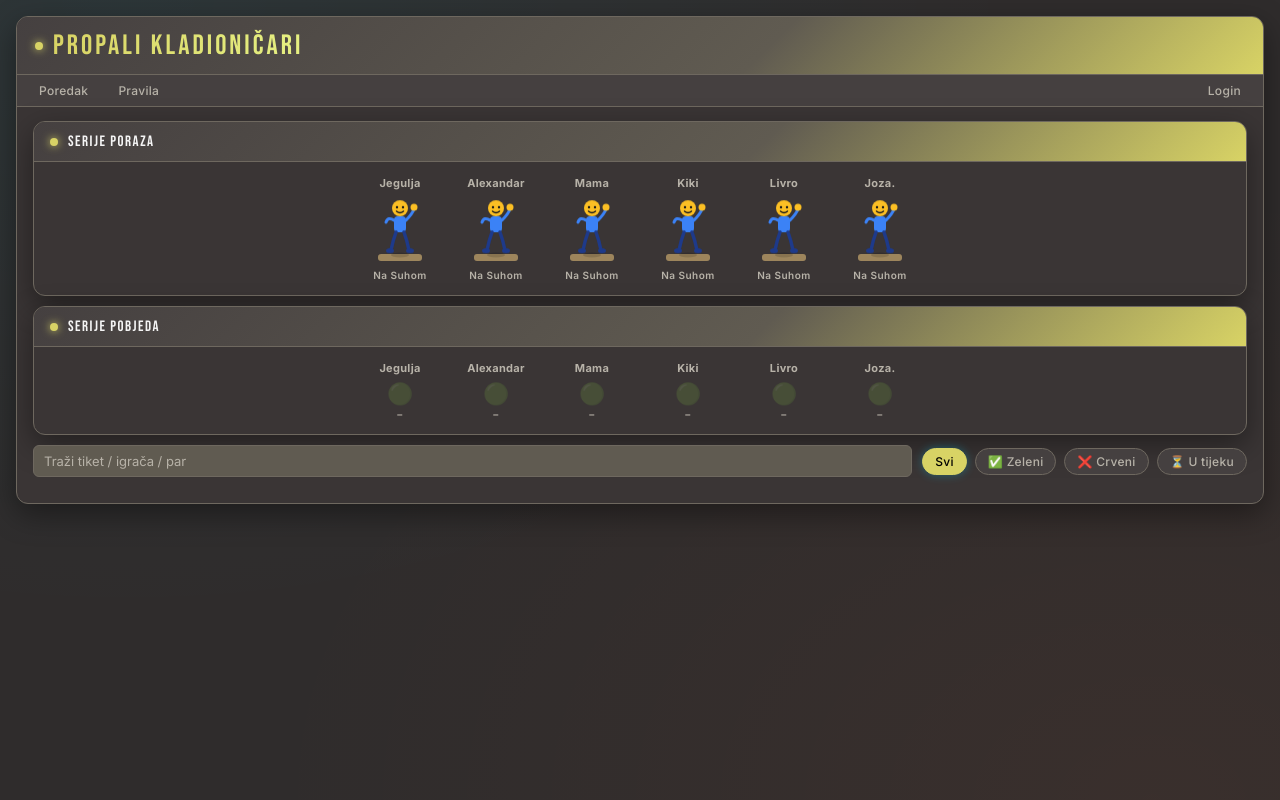
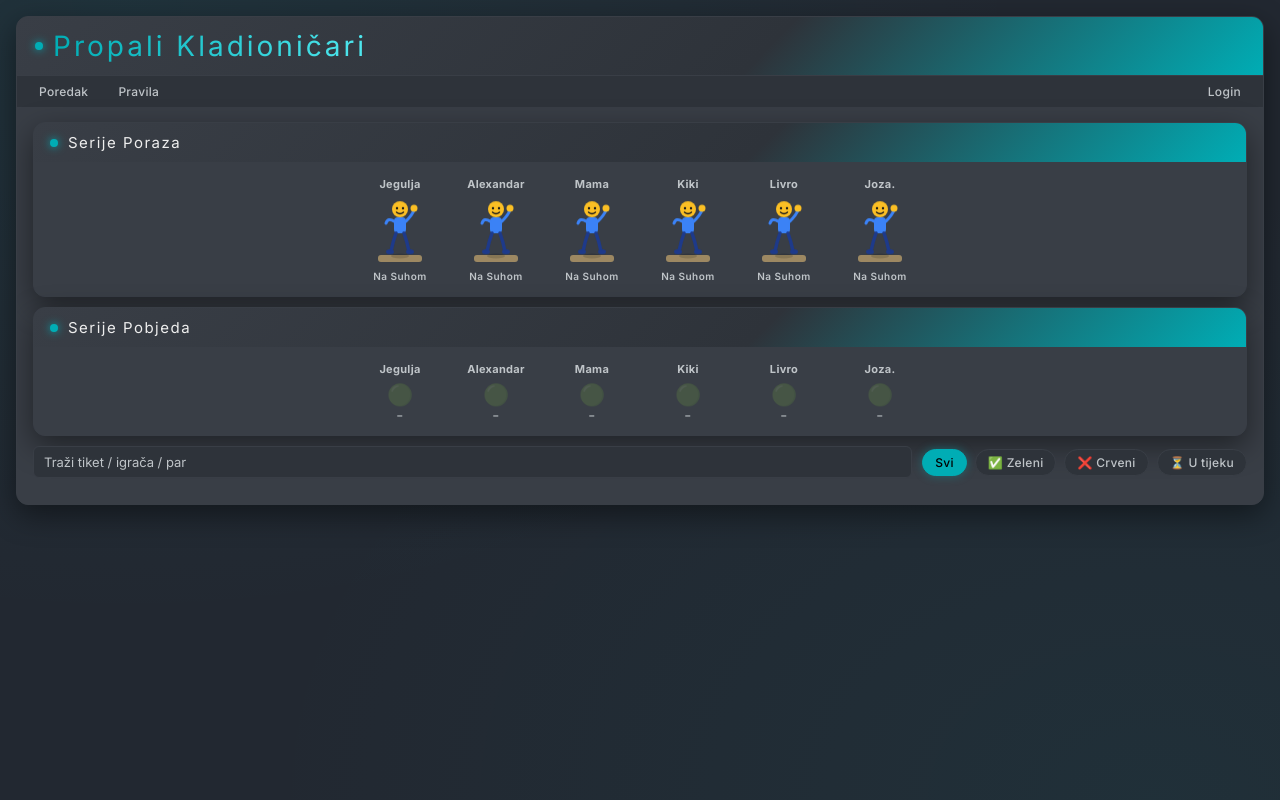
Before and after one commit to FabianBenc/Klada, a Flask app: page / in a window 1280 px wide. Run offline with Flask 2, Linux system fonts and the light colour scheme; data comes from the database, SQL or seed files in the repository; data that the repository does not hold is empty.

Commit message:
UI overhaul, new link

```diff
--- a/static/style.css
+++ b/static/style.css
@@ -1,25 +1,25 @@
-@import url('https://fonts.googleapis.com/css2?family=Bebas+Neue&family=Inter:wght@300;400;500;600;700&display=swap');
+@import url('https://fonts.googleapis.com/css2?family=Inter:wght@300;400;500;600;700&display=swap');
 
 :root {
-    --bg:        #2f2c2c;
-    --surface:   #3a3535;
-    --surface2:  #454040;
-    --surface3:  #605B51;
-    --border:    #6e685f;
+    --bg:        #222831;
+    --surface:   #393E46;
+    --surface2:  #2E333A;
+    --surface3:  #00ADB5;
+    --border:    #393E46;
 
-    --accent:    #D8D365;   /* highlight */
-    --accent2:   #E6F082;   /* brighter highlight */
+    --accent:    #00ADB5;   /* highlight */
+    --accent2:   #4FE7EE;   /* brighter highlight */
 
-    --green:     #9be37a;
+    --green:     #00ADB5;
     --red:       #e57373;
-    --gold:      #D8D365;
+    --gold:      #00ADB5;
 
-    --text:      #f5f5f5;
-    --text-muted:#b7b2a8;
+    --text:      #EEEEEE;
+    --text-muted:#BFC4C8;
 
     --radius:    12px;
-    --shadow:    0 10px 30px rgba(0,0,0,0.4);
-    --glow:      0 0 18px rgba(216,211,101,0.25);
+    --shadow:    0 10px 30px rgba(0,0,0,0.45);
+    --glow:      0 0 18px rgba(0,173,181,0.25);
 }
 
 *, *::before, *::after { box-sizing: border-box; margin: 0; padding: 0; }
@@ -27,13 +27,13 @@
 body {
     background: var(--bg);
     color: var(--text);
-    font-family: 'Inter', sans-serif;
+    font-family: "Söhne", "Inter", "Helvetica Neue", Arial, sans-serif;
     font-size: 14px;
     min-height: 100vh;
     padding: 16px;
     background-image:
-        radial-gradient(ellipse at 10% 0%, rgba(0,212,255,0.06) 0%, transparent 55%),
-        radial-gradient(ellipse at 90% 100%, rgba(255,107,53,0.05) 0%, transparent 55%);
+        radial-gradient(ellipse at 10% 0%, rgba(0,173,181,0.08) 0%, transparent 55%),
+        radial-gradient(ellipse at 90% 100%, rgba(0,173,181,0.06) 0%, transparent 55%);
 }
 
 /* ── LAYOUT WRAPPER ─────────────────────────────── */
@@ -50,13 +50,13 @@ body {
 .title-bar {
     background: linear-gradient(
         135deg,
-        #454040 0%,
-        #605B51 60%,
-        #D8D365 100%
+        #393E46 0%,
+        #2E333A 60%,
+        #00ADB5 100%
     ) !important;
 
-    color: #1f1f1f;
-    border-bottom: 1px solid #6e685f;
+    color: #0d0d0d;
+    border-bottom: 1px solid var(--border);
     padding: 10px 16px;
     display: flex;
     align-items: center;
@@ -74,7 +74,7 @@ body {
 
 .title-bar-text {
     color: var(--text) !important;
-    font-family: 'Bebas Neue', sans-serif;
+    font-family: "Söhne", "Inter", "Helvetica Neue", Arial, sans-serif;
     font-size: 15px;
     letter-spacing: 1.5px;
     font-weight: 400 !important;
@@ -103,10 +103,9 @@ body {
 
 .menu-item:hover {
     background: var(--surface3);
-    color: var(--accent);
+    color: #0d0d0d;
 }
 
-/* Allow anchor tags as menu items */
 a.menu-item {
     display: flex;
     align-items: center;
@@ -118,7 +117,7 @@ a.menu-item:hover {
     opacity: 1;
 }
 
-/* Right-aligned dropdown (for admin menu) */
+/* Right-aligned dropdown */
 .dropdown[style*="right:0"] {
     left: auto;
     right: 0;
@@ -152,7 +151,7 @@ a.menu-item:hover {
 
 .dropdown a:hover {
     background: var(--surface3);
-    color: var(--accent);
+    color: #0d0d0d;
     padding-left: 20px;
 }
 
@@ -171,7 +170,7 @@ a.menu-item:hover {
 input[type="text"],
 input[type="password"],
 select {
-    background: var(--surface3) !important;
+    background: #2E333A !important;
     border: 1px solid var(--border) !important;
     border-radius: 6px !important;
     padding: 7px 10px !important;
@@ -179,13 +178,13 @@ select {
     color: var(--text) !important;
     outline: none;
     transition: border-color 0.2s, box-shadow 0.2s;
-    font-family: 'Inter', sans-serif;
+    font-family: "Söhne", "Inter", "Helvetica Neue", Arial, sans-serif;
 }
 
 input[type="text"]:focus,
 input[type="password"]:focus {
     border-color: var(--accent) !important;
-    box-shadow: 0 0 0 3px rgba(0,212,255,0.12) !important;
+    box-shadow: 0 0 0 3px rgba(0,173,181,0.35) !important;
 }
 
 input::placeholder { color: var(--text-muted) !important; }
@@ -208,14 +207,14 @@ label {
 
 /* ── BUTTONS ────────────────────────────────────── */
 button {
-    font-family: 'Inter', sans-serif;
+    font-family: "Söhne", "Inter", "Helvetica Neue", Arial, sans-serif;
     font-size: 13px;
     font-weight: 600;
     padding: 7px 16px;
     border: none !important;
     border-radius: 6px;
     background: var(--accent);
-    color: #000;
+    color: #0d0d0d;
     cursor: pointer;
     transition: opacity 0.15s, transform 0.1s, box-shadow 0.2s;
     letter-spacing: 0.3px;
@@ -223,13 +222,13 @@ button {
 
 button:hover {
     opacity: 0.88;
-    box-shadow: 0 0 12px rgba(0,212,255,0.35);
+    box-shadow: 0 0 12px rgba(0,173,181,0.45);
 }
 
 button:active { transform: scale(0.97); }
 
 button[type="button"]:not(.filter-btn):not(.active-filter) {
-    background: var(--surface3);
+    background: var(--surface2);
     color: var(--text);
     border: 1px solid var(--border) !important;
 }
@@ -269,7 +268,7 @@ th {
     letter-spacing: 0.8px;
 }
 
-tr:hover td { background: rgba(255,255,255,0.02); }
+tr:hover td { background: rgba(0,173,181,0.08); }
 
 .WON  { color: var(--green);  font-weight: 700; }
 .LOST { color: var(--red);    font-weight: 700; }
@@ -291,9 +290,9 @@ tr:hover td { background: rgba(255,255,255,0.02); }
 
 .active-filter {
     background: var(--accent) !important;
-    color: #000 !important;
+    color: #0d0d0d !important;
     border-color: var(--accent) !important;
-    box-shadow: 0 0 10px rgba(0,212,255,0.3) !important;
+    box-shadow: 0 0 10px rgba(0,173,181,0.4) !important;
 }
 
 /* ── MODAL ──────────────────────────────────────── */
@@ -319,14 +318,14 @@ tr:hover td { background: rgba(255,255,255,0.02); }
 
 /* ── HIGHLIGHT ──────────────────────────────────── */
 .highlight {
-    background: rgba(255,210,0,0.35);
-    color: var(--gold);
+    background: rgba(0,173,181,0.25);
+    color: var(--accent2);
     border-radius: 2px;
     padding: 0 2px;
 }
 
 /* ── TICKET STATUS TITLE BARS ───────────────────── */
-.ticket-win .title-bar  { background: linear-gradient(135deg, #003d1a, #006b2a) !important; }
+.ticket-win .title-bar  { background: linear-gradient(135deg, #0f6f6f, #00c7c7) !important; }
 .ticket-lose .title-bar { background: linear-gradient(135deg, #3d0000, #8b0000) !important; }
 
 /* ── STREAK PANELS ──────────────────────────────── */
@@ -353,7 +352,7 @@ tr:hover td { background: rgba(255,255,255,0.02); }
 
 /* ── HEADINGS ───────────────────────────────────── */
 h3 {
-    font-family: 'Bebas Neue', sans-serif;
+    font-family: "Söhne", "Inter", "Helvetica Neue", Arial, sans-serif;
     font-size: 18px;
     letter-spacing: 2px;
     color: var(--text-muted);
@@ -369,7 +368,7 @@ small { color: var(--text-muted); font-size: 12px; }
 
 /* ── PAGE TITLE ─────────────────────────────────── */
 .app-title {
-    font-family: 'Bebas Neue', sans-serif;
+    font-family: "Söhne", "Inter", "Helvetica Neue", Arial, sans-serif;
     font-size: 28px;
     letter-spacing: 3px;
     background: linear-gradient(90deg, var(--accent), var(--accent2));
@@ -396,26 +395,21 @@ ol li strong { color: var(--text); }
 }
 
 /* ── SWIMMER ANIMATIONS ─────────────────────────── */
-
-/* gentle idle float */
 @keyframes bob {
     0%,100% { transform: translateY(0px); }
     50%      { transform: translateY(-3px); }
 }
 
-/* water wave scroll */
 @keyframes waveMove {
     0%   { transform: translateX(0); }
     100% { transform: translateX(-40px); }
 }
 
-/* surface shimmer ripple */
 @keyframes shimmer {
     0%,100% { opacity: 0.55; }
     50%      { opacity: 0.85; }
 }
 
-/* panic arms thrash */
 @keyframes thrash {
     0%,100% { transform: rotate(0deg); }
     20%     { transform: rotate(-18deg) translateX(-2px); }
@@ -424,35 +418,30 @@ ol li strong { color: var(--text); }
     80%     { transform: rotate(10deg)  translateX(1px); }
 }
 
-/* panic head shake */
 @keyframes headPanic {
     0%,100% { transform: rotate(0deg); }
     25%     { transform: rotate(-6deg); }
     75%     { transform: rotate(6deg); }
 }
 
-/* drowned slow drift */
 @keyframes drift {
     0%,100% { transform: translateX(0) rotate(0deg); }
     33%     { transform: translateX(2px) rotate(3deg); }
     66%     { transform: translateX(-2px) rotate(-3deg); }
 }
 
-/* bubble float up */
 @keyframes bubbleUp {
     0%   { transform: translateY(0) scale(1);   opacity: 0.6; }
     80%  { transform: translateY(-22px) scale(1.2); opacity: 0.4; }
     100% { transform: translateY(-28px) scale(0.8); opacity: 0; }
 }
 
-/* happy jump */
 @keyframes jump {
     0%,100% { transform: translateY(0); }
     40%     { transform: translateY(-6px); }
     60%     { transform: translateY(-4px); }
 }
 
-/* ripple on water surface */
 @keyframes ripple {
     0%   { r: 2; opacity: 0.6; }
     100% { r: 8; opacity: 0; }
```
Also changed, not shown: 1 other file.
